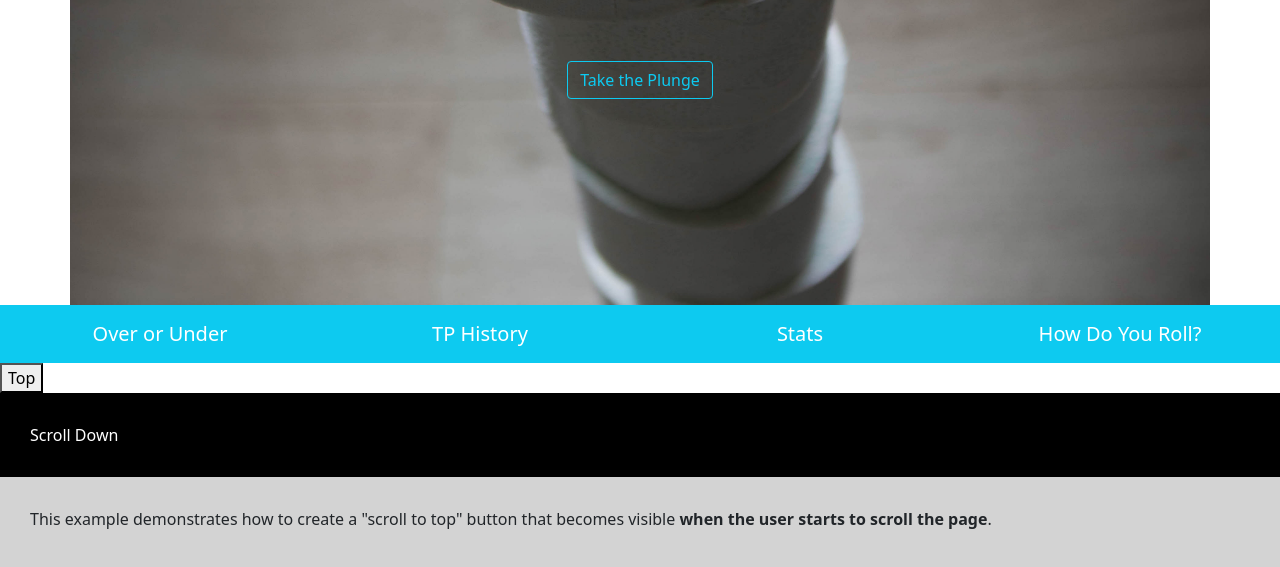
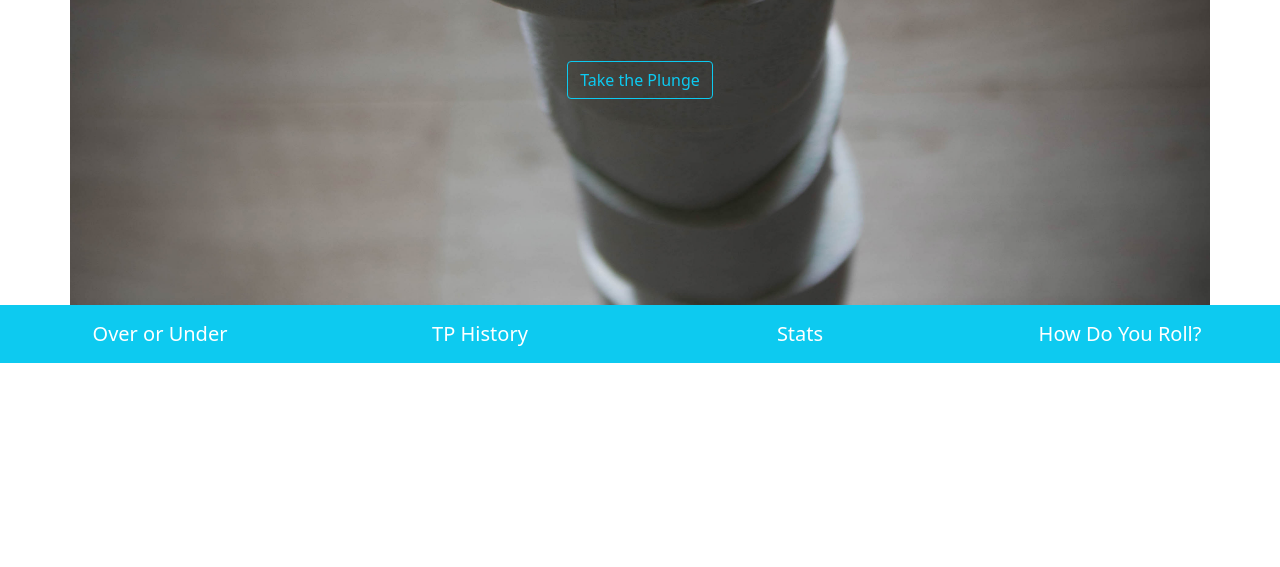
Before and after one commit to szhuss/great-debate, a plain HTML site: page index.html in a window 1280 px wide. Shown: the part 195-762 px from the top of the page. Drawn offline with nearby package versions, Linux system fonts and the light colour scheme.

Commit message:
removed scroll to top

```diff
--- a/index.html
+++ b/index.html
@@ -39,11 +39,11 @@
       <img id="imgU" src="assets/under.jpg" alt="Toilet Paper Under">
     </div>
 
-    <button onclick="topFunction()" id="myBtn" title="Go to top">Top</button>
+    <!-- <button onclick="topFunction()" id="myBtn" title="Go to top">Top</button>
 
 <div style="background-color:black;color:white;padding:30px">Scroll Down</div>
 <div style="background-color:lightgrey;padding:30px 30px 2500px">This example demonstrates how to create a "scroll to top" button that becomes visible
-  <strong>when the user starts to scroll the page</strong>.</div>
+  <strong>when the user starts to scroll the page</strong>.</div> -->
 
     <!-- <div id="History" class="tabcontent">
       <h3><u>A Brief History of Toilet Paper</u></h3>
```
